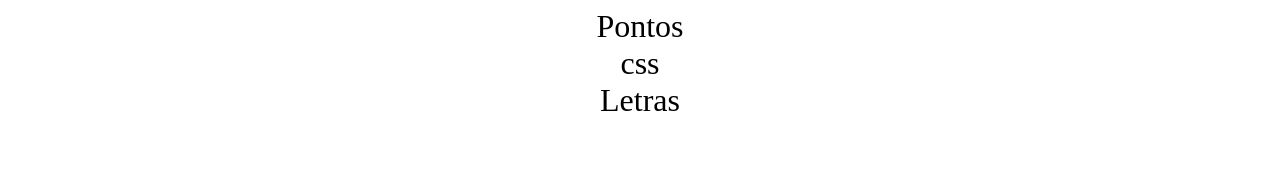
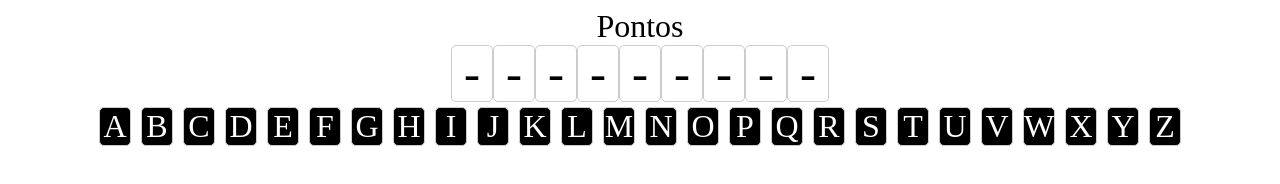
Before and after one commit to Darkavenge/forca, a plain HTML site: page index.html in a window 1280 px wide. Both pictures are taken after a click on the button "Iniciar". Drawn offline with Linux system fonts and the light colour scheme.

Commit message:
novo caminho

```diff
--- a/css/style.css
+++ b/css/style.css
@@ -1,6 +1,31 @@
 .campo {
     text-align: center;
     font-size: 2em;
+}
+
+.box, .box2{
+    display: inline-block;
+    width: 30px;
+    border: 1px solid #ccc;
+    border-radius: 5px;
+    margin: 5px;
+    background-color: black;
+    color: white;
+}
+
+.box3{
+    display: inline-block;
+    width: 40px;
+    border: 1px solid #ccc;
+    border-radius: 5px;
+    font-size: 1.5em;
+}
+
+
+.box:hover {
+    background-color: white;
+    color: black;
+    cursor: grab;
 }
 
 button{
--- a/js/forca.js
+++ b/js/forca.js
@@ -2,8 +2,7 @@ const app = function () {
 
     const jogoForca = { cur: '', solucao: '' };
     const partida = {};
-    const palavras = ['javascript', 'html', 'css'];
-
+    const palavras = ['learn javascript', 'learn html', 'learn css'];
 
     function init() {
 
@@ -12,7 +11,6 @@ const app = function () {
         partida.btn = createElements('button', partida.campo, 'Iniciar');
         partida.segredo = createElements('div', partida.campo, 'Segredo');
         partida.letras = createElements('div', partida.campo, 'Letras');
-
         partida.ponto.style.display = 'none';
         partida.letras.style.display = 'none';
         partida.segredo.textContent = 'Aperte Iniciar para começar o jogo!';
@@ -21,33 +19,67 @@ const app = function () {
     }
 
     function iniciar() {
+
         partida.btn.style.display = 'none';
         if (palavras.length > 0) {
             palavras.sort(() => {
                 return .5 - Math.random();
             })
             jogoForca.cur = palavras.shift();
-            partida.solucao = jogoForca.cur.split('');
+            jogoForca.solucao = jogoForca.cur.split('');
             partida.ponto.style.display = 'block';
             partida.letras.style.display = 'block';
-            partida.segredo.textContent = jogoForca.cur;
             placar();
         }
     }
 
+    function olharLetra(valor) {
+        console.log(valor);
+        let umaLetra = document.querySelectorAll('.box3');
+        umaLetra.forEach((el) => {
+            console.log(el.letra);
+            if (valor == el.letra) {
+                el.textContent = el.letra;
+            }
+        })
+    }
+
     function placar() {
 
-        console.log(jogoForca.solucao);
+        partida.letras.innerHTML = '';
+        partida.segredo.innerHTML = '';
+        jogoForca.solucao.forEach((let) => {
+            let div = createElements('div', partida.segredo, '-');
+            div.classList.add('box3');
+            div.letra = let;
+            if (let == '') {
+                div.style.borderColor = 'white';
+                div.textContent = '';
+            }
+        })
 
+        for (let i = 0; i < 26; i++) {
+            let abc = String.fromCharCode(65 + i);
+            let div = createElements('div', partida.letras, abc);
+            div.style.cursor = 'grab';
+            div.classList.add('box');
+            let olhar = function (e) {
+                olharLetra(abc);
+                div.style.backgroundColor = '#ddd';
+                div.style.cursor = 'default';
+                div.classList.remove('box');
+                div.classList.add('box2')
+                div.removeEventlisterner('click', olhar);
+            }
+            div.addEventListener('click', olhar);
+        }
     }
-
     function createElements(valor, uva, saida) {
         let tempo = document.createElement(valor);
         uva.append(tempo);
         tempo.textContent = saida;
         return tempo;
     }
-
     return {
         init: init
     }
```
